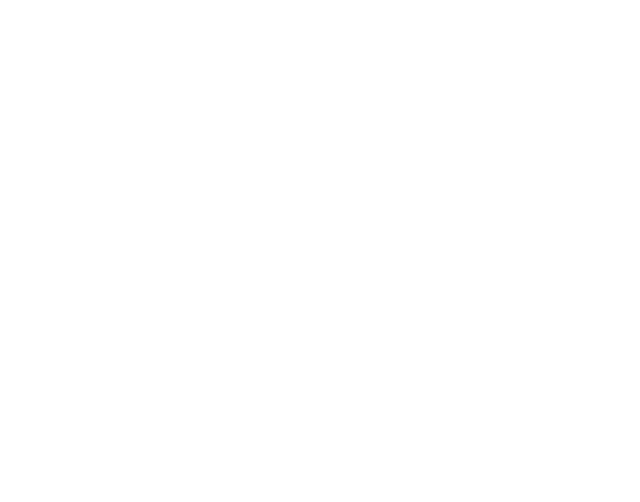
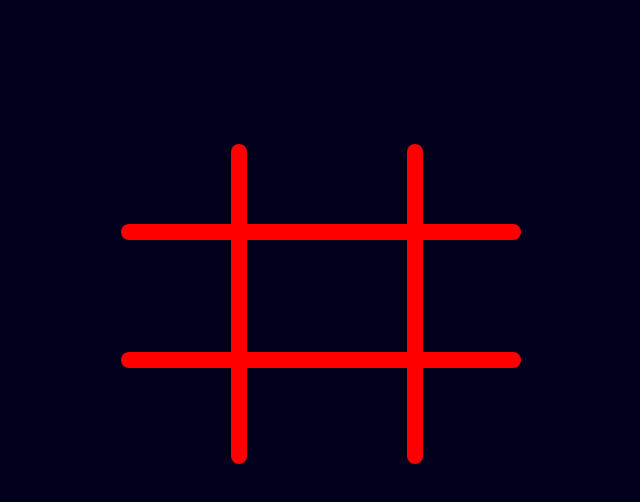
Before and after one commit to TaiwoSoftware/PRODIGY_WD_03, a plain HTML site: page index.html in a window 1280 px wide. Shown: the whole page, without its empty margins (311-951 px from the left). Drawn offline with Linux system fonts and the light colour scheme.

Commit message:
done with the structure working on the functionality

```diff
--- a/index.html
+++ b/index.html
@@ -1,15 +1,39 @@
 <!DOCTYPE html>
 <html lang="en">
-<head>
-    <meta charset="UTF-8">
-    <meta name="viewport" content="width=device-width, initial-scale=1.0">
+  <head>
+    <meta charset="UTF-8" />
+    <meta name="viewport" content="width=device-width, initial-scale=1.0" />
     <title>Tic tac toe</title>
-    <link rel="stylesheet" href="style.css">
-</head>
-<body>
+    <link rel="stylesheet" href="style.css" />
+  </head>
+  <body>
     <!-- To build a tic-tac-toe web application, you can use HTML,CSS and JavaScript, by implementing functions to handle user clicks, track game state, and check for wining conditions, you can create an interactive and engaging tic-tac-toe game. With these technologies and functionalities, user can play against each other or an AI opponent, aiming to get three markers in a row to win the game -->
 
-
+    <div class="board">
+      <!-- <div class="firstRow">
+            <div class="column numberOne" id="column0"></div>
+            <div class="column numberTwo" id="column1"></div>
+            <div class="column numberThree" id="column2"></div>
+        </div>
+        <div class="secondRow">
+            <div class="column" id="column3"></div>
+        <div class="column" id="column4"></div>
+        <div class="column" id="column5"></div>
+        </div>
+        <div class="lastRow">
+            <div class="column" id="column6"></div>
+        <div class="column" id="column7"></div>
+        <div class="column" id="column8"></div>
+        </div> -->
+      <div class="verticals">
+        <div class="verticalRule"></div>
+        <div class="verticalRuleTwo"></div>
+      </div>
+      <div class="horizontals">
+        <div class="horizontalRule"></div>
+        <div class="horizontalRuleTwo"></div>
+      </div>
+    </div>
     <script src="app.js"></script>
-</body>
+  </body>
 </html>
--- a/style.css
+++ b/style.css
@@ -0,0 +1,76 @@
+*{
+    margin: 0;
+    padding: 0;
+    box-sizing: border-box;
+}
+
+html {
+    max-width: 1440px;
+    width: 100%;
+    margin: 0 auto;
+    box-sizing: border-box;
+}
+
+body {
+    padding: 1rem;
+    background: rgb(1, 1, 30);
+}
+
+.board {
+    /* border: 1px solid red; */
+    padding: 2rem;
+    box-sizing: border-box;
+    /* height: 100vh; */
+}
+
+.verticalRule {
+    background:red;
+    padding: .5rem;
+    border-radius: 1rem;
+    height: 20rem;
+    width: 1px;
+    box-sizing: border-box;
+}
+
+.verticalRuleTwo {
+    background:red;
+    padding: .5rem;
+    border-radius: 1rem;
+    height: 20rem;
+    width: 1px;
+    box-sizing: border-box;
+}
+
+.verticals {
+    display: flex;
+    gap: 10rem;
+    width: 16.5%;
+    margin: 0 auto;
+    margin-top: 6rem;
+}
+
+.horizontalRule {
+    background:red;
+    padding: .5rem;
+    border-radius: 1rem;
+    height: 1px;
+    width: 400px;
+    margin-top: -15rem;
+    margin-bottom: 7rem;
+    box-sizing: border-box;
+}
+
+.horizontalRuleTwo {
+    background:red;
+    padding: .5rem;
+    border-radius: 1rem;
+    height: 1px;
+    width: 400px;
+    box-sizing: border-box;
+}
+
+.horizontals {
+    width: 38%;
+    margin-top: -9rem;
+    margin-left: 24rem;
+}
```
